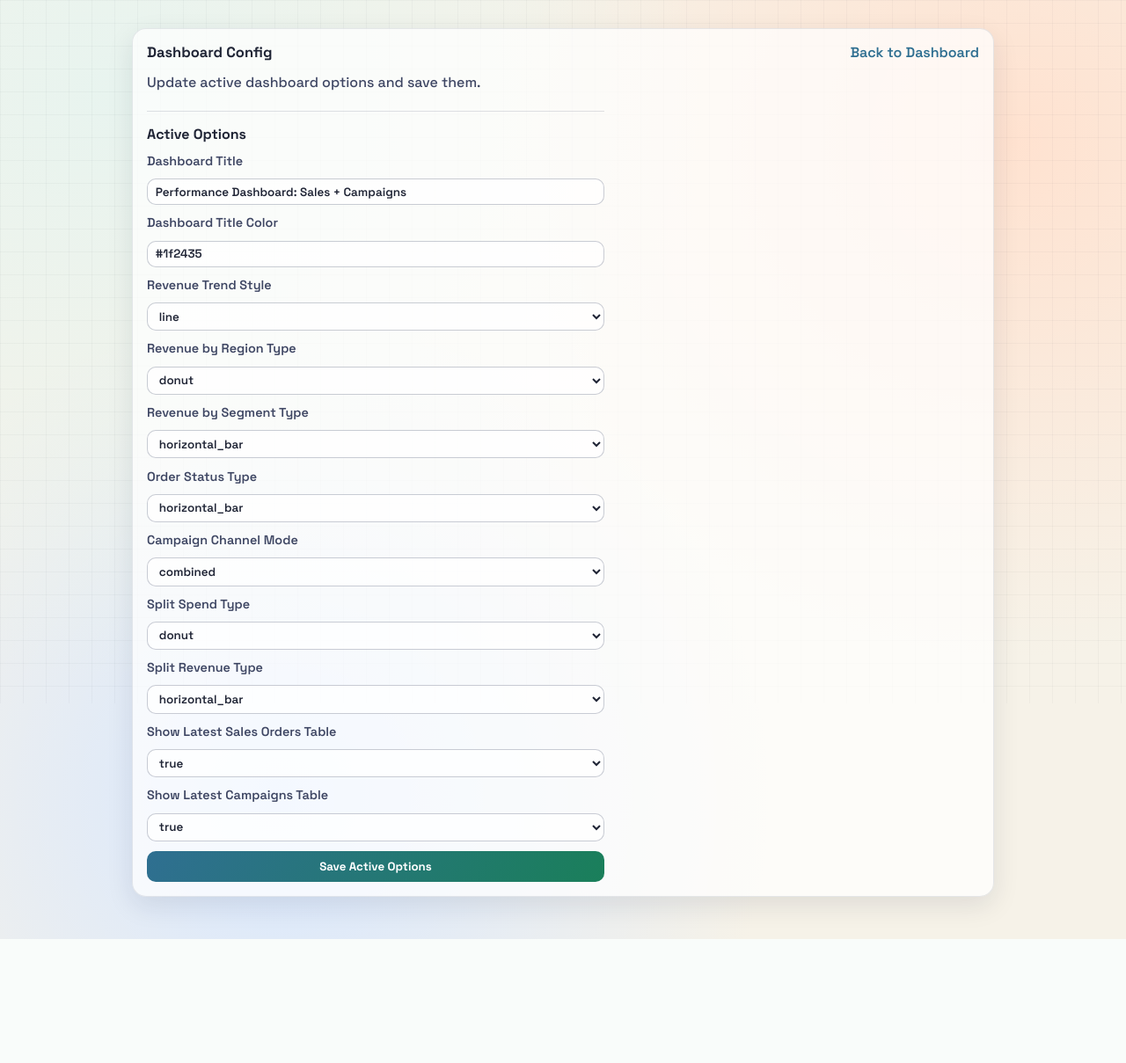
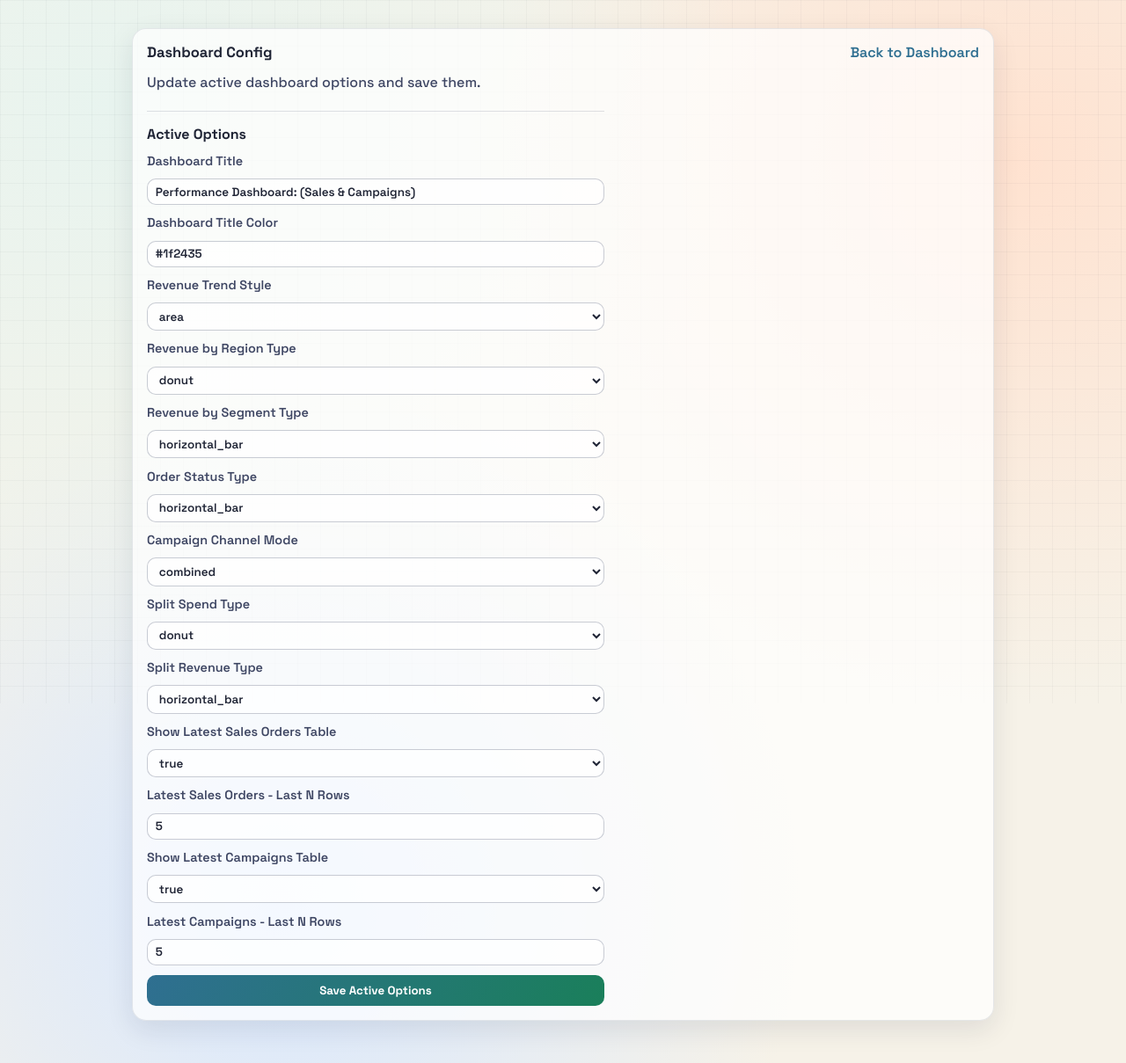
Before and after one commit to sarbadal/sales-pulse-dashboard-template, a Flask app: page /config in a window 1280 px wide. Shown: the whole page at 88% size. Before the commit the page ends 1068 px from the top, so only its background shows below. Run offline with Flask 3, Linux system fonts and the light colour scheme.

Commit message:
include no of rows for config-1 route

```diff
--- a/config/active_dashboard_options.yaml
+++ b/config/active_dashboard_options.yaml
@@ -1,9 +1,9 @@
 branding:
-  dashboard_title: 'Performance Dashboard: Sales + Campaigns'
+  dashboard_title: 'Performance Dashboard: (Sales & Campaigns)'
   dashboard_title_color: '#1f2435'
 charts:
   revenue_trend:
-    style: line
+    style: area
   revenue_by_region:
     type: donut
   revenue_by_segment:
@@ -16,5 +16,7 @@ charts:
     split_revenue_type: horizontal_bar
   latest_sales_orders:
     show_table: 'true'
+    last_n_rows: '5'
   latest_campaigns:
     show_table: 'true'
+    last_n_rows: '5'
--- a/src/routes/dashboard_routes.py
+++ b/src/routes/dashboard_routes.py
@@ -48,9 +48,11 @@ def config_selector() -> str:
                     },
                     "latest_sales_orders": {
                         "show_table": request.form.get("show_latest_sales_table", "").strip(),
+                        "last_n_rows": request.form.get("latest_sales_last_n_rows", "").strip(),
                     },
                     "latest_campaigns": {
                         "show_table": request.form.get("show_latest_campaigns_table", "").strip(),
+                        "last_n_rows": request.form.get("latest_campaigns_last_n_rows", "").strip(),
                     },
                 }
             }
--- a/src/templates/config_selector.html
+++ b/src/templates/config_selector.html
@@ -109,11 +109,31 @@
             <option value="false" {% if not active_config.charts.latest_sales_orders.show_table %}selected{% endif %}>false</option>
           </select>
 
+          <label for="latest_sales_last_n_rows">Latest Sales Orders - Last N Rows</label>
+          <input
+            id="latest_sales_last_n_rows"
+            name="latest_sales_last_n_rows"
+            type="number"
+            class="trend-select"
+            value="{{ active_config.charts.latest_sales_orders.last_n_rows }}"
+            min="1"
+          />
+
           <label for="show_latest_campaigns_table">Show Latest Campaigns Table</label>
           <select id="show_latest_campaigns_table" name="show_latest_campaigns_table" class="trend-select">
             <option value="true" {% if active_config.charts.latest_campaigns.show_table %}selected{% endif %}>true</option>
             <option value="false" {% if not active_config.charts.latest_campaigns.show_table %}selected{% endif %}>false</option>
           </select>
+
+          <label for="latest_campaigns_last_n_rows">Latest Campaigns - Last N Rows</label>
+          <input
+            id="latest_campaigns_last_n_rows"
+            name="latest_campaigns_last_n_rows"
+            type="number"
+            class="trend-select"
+            value="{{ active_config.charts.latest_campaigns.last_n_rows }}"
+            min="1"
+          />
 
           <button type="submit" class="save-config-btn">Save Active Options</button>
         </form>
```
